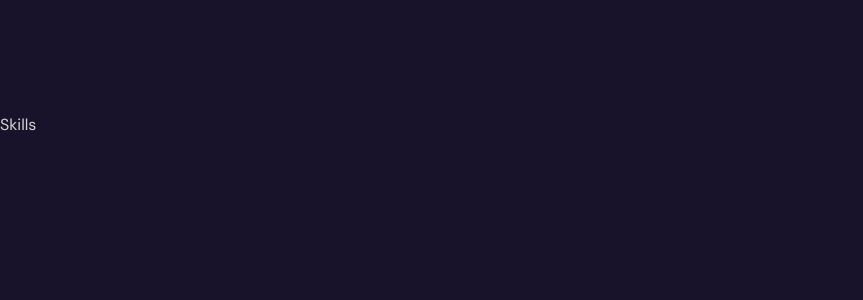
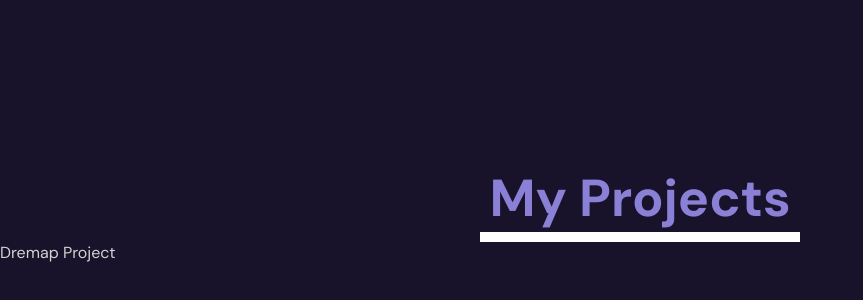
Before and after one commit to sheebaboy33/Portfolio, a Next.js app: page / in a window 1280 px wide. Shown: the part 2286-2586 px from the top of the page, without its empty margins (0-863 px from the left). Built offline with nearby package versions, Linux system fonts and the light colour scheme.

Commit message:
Animated Progress bar completed

```diff
--- a/src/app/page.js
+++ b/src/app/page.js
@@ -4,6 +4,7 @@ import React from "react";
 import "../app.scss"
 import Navbar from "../components/navbar/Navbar";
 import Hero from "../components/hero/Hero";
+import Portfolio from "../components/portfolio/Portfolio";
 
 /*
  * Plan for the UI
@@ -25,12 +26,9 @@ export default function Home() {
         <Navbar />
         <Hero />
       </section>
-      <section id="About">Parallax</section>
-      <section>About me</section>
-      <section id="Skills">Skills</section>
-      <section id="Projects">Parallax</section>
-      <section>Portfolio1</section>
-      <section>Portfolio2</section>
+      <section id="About">About</section>
+      <section id="Projects">Projects</section>
+      <Portfolio />
       <section id="Contact">Contact</section>
     </div>
   );
--- /dev/null
+++ b/src/components/portfolio/Portfolio.jsx
@@ -0,0 +1,96 @@
+import React from "react";
+import "./portfolio.scss";
+import { motion, useScroll, useSpring, useTransform } from "framer-motion";
+import { useRef } from "react";
+
+const items = [
+  {
+    id: 1,
+    title: "Dremap Project",
+    img: "https://media.licdn.com/dms/image/D5612AQGRJXyOgkBjfg/article-cover_image-shrink_720_1280/0/1707331856890?e=2147483647&v=beta&t=v-9W94kvee76Mk1ly5qrBnfMjFek2rjrXYoDN3ZwzWk",
+    description: "This is a project description",
+    skills: [
+      "NestJs",
+      "NextJs",
+      "Python",
+      "MongoDB",
+      "TypeScript",
+      "TailwindCSS",
+    ],
+  },
+  {
+    id: 2,
+    title: "QuickBites Project",
+    img: "https://images.pexels.com/photos/693267/pexels-photo-693267.jpeg?auto=compress&cs=tinysrgb&w=1260&h=750&dpr=1",
+    description: "This is a project description",
+    skills: ["JavaScript", "React", "TailwindCSS"],
+  },
+  {
+    id: 3,
+    title: "Smart Home System Project",
+    img: "https://images.theecoexperts.co.uk/wp-content/uploads/2019/10/smart-home-system-guide.jpeg",
+    description: "This is a project description",
+    skills: ["React", "NodeJs", "Express", "CSS"],
+  },
+  {
+    id: 4,
+    title: "Westminster Shopping Application Project",
+    img: "https://via.placeholder.com/150",
+    description: "This is a project description",
+    skills: ["Java", "Java Swing"],
+  },
+  {
+    id: 5,
+    title: "Traveller's Guide Project",
+    img: "https://via.placeholder.com/150",
+    description: "This is a project description",
+    skills: ["HTML", "CSS", "JavaScript"],
+  },
+
+  {
+    id: 6,
+    title: "Salary Prediction Regression Model",
+    img: "https://via.placeholder.com/150",
+    description: "This is a project description",
+    skills: ["Python"],
+  },
+  {
+    id: 7,
+    title: "Portfolio Website Project",
+    img: "https://via.placeholder.com/150",
+    description: "This is a project description",
+    skills: ["NextJS", "Sass", "Framer Motion"],
+  },
+];
+
+const Single = ({ item }) => {
+  return <section>{item.title}</section>;
+};
+
+const Portfolio = () => {
+  const ref = useRef();
+
+  const { scrollYProgress } = useScroll({
+    target: ref,
+    offset: ["end end", "start start"],
+  });
+
+
+  const scaleX = useSpring(scrollYProgress, {
+    stiffness: 100,
+    damping: 30,
+  });
+
+  return (
+    <div className="portfolio" ref={ref}>
+      <div className="progress">
+        <h1>My Projects</h1>
+        <motion.div style={{ scaleX }} className="progressBar"></motion.div>
+      </div>
+      {items.map((item) => (
+        <Single key={item.id} item={item} />
+      ))}
+    </div>
+  );
+};
+export default Portfolio;
--- /dev/null
+++ b/src/components/portfolio/portfolio.scss
@@ -0,0 +1,26 @@
+@import "../../app.scss";
+
+.portfolio {
+    position: relative;
+
+    .progress {
+        position: sticky;
+        top: 0;
+        left: 0;
+        padding-top: 50px;
+        text-align: center;
+        color: #8a80d5;
+        font-size: 26px;
+
+        h1 {
+
+        }
+
+        .progressBar {
+            height: 10px;
+            background-color: white;
+
+        }
+
+    }
+}
```
